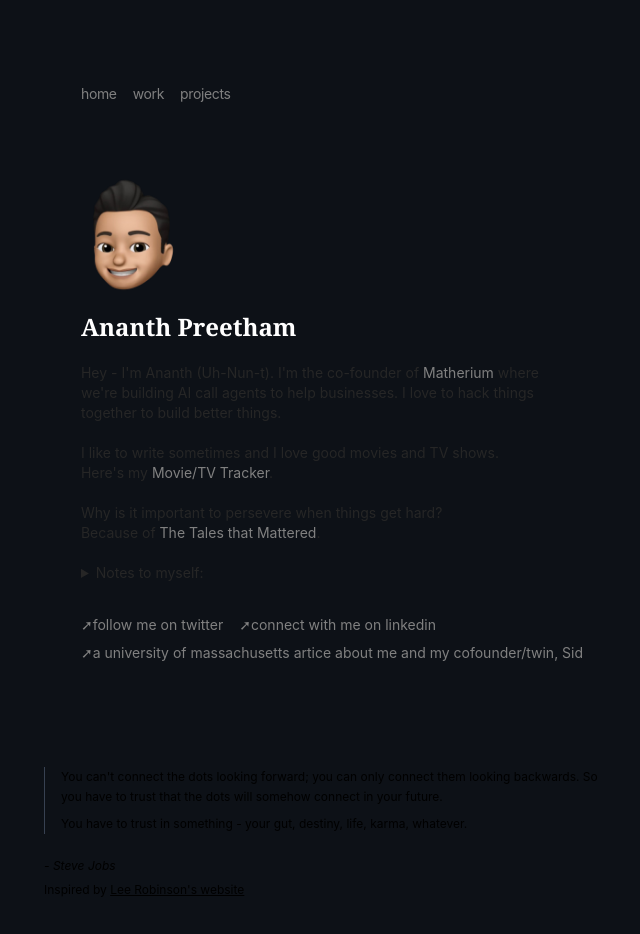
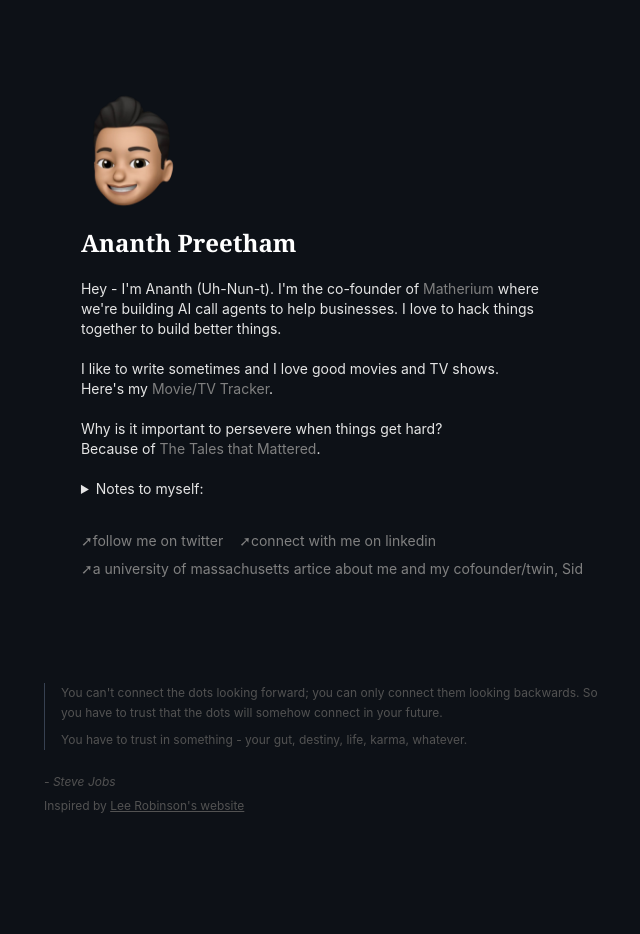
Before and after one commit to infinityp913/ananthp, a Next.js app: page / in a window 1280 px wide. Shown: the top 934 px of the page, without its empty margins (308-948 px from the left). After the commit the page ends 910 px from the top, so only its background shows below. Built offline with nearby package versions, Linux system fonts and the light colour scheme.

Commit message:
better contrast for light mode

```diff
--- a/pages/index.js
+++ b/pages/index.js
@@ -20,7 +20,7 @@ export default function Home() {
       <section className="h-screen flex-col">
         <div className="flex">
           <div className="m-auto mt-[5rem]">
-            <Navbar></Navbar>
+            {/* <Navbar></Navbar> */}
             <div className="flex items-start md:items-center my-2 flex-col md:flex-row">
               <Image
                 alt="Ananth Preetham"
@@ -36,7 +36,7 @@ export default function Home() {
             >
               Ananth Preetham
             </h1>
-            <div className="my-5 sm:max-w-[460px] max-w-[300px] text-neutral-800 dark:text-neutral-200">
+            <div className="my-5 sm:max-w-[460px] max-w-[300px] text-neutral-200">
               Hey - I'm Ananth (Uh-Nun-t). I'm the co-founder of{" "}
               <a href="https://matherium.com">Matherium</a> where we're building
               AI call agents to help businesses. I love to hack things together
@@ -123,10 +123,10 @@ export default function Home() {
             </ul>
           </div>
         </div>
-        <footer class="py-24 px-4">
-          <div class="max-w-xl mx-auto">
+        <footer className="py-24 px-4 text-neutral-600">
+          <div className="max-w-xl mx-auto">
             <blockquote className="text-xs leading-relaxed border-l-[0.5px] border-gray-700 pl-4">
-              <p class="mb-2">
+              <p className="mb-2">
                 You can't connect the dots looking forward; you can only connect
                 them looking backwards. So you have to trust that the dots will
                 somehow connect in your future.
@@ -136,7 +136,7 @@ export default function Home() {
                 whatever.
               </p>
             </blockquote>
-            <cite class="block mt-6 text-xs">- Steve Jobs</cite>
+            <cite className="block mt-6 text-xs">- Steve Jobs</cite>
             <div className="text-xs mt-2">
               Inspired by{" "}
               <a
```
